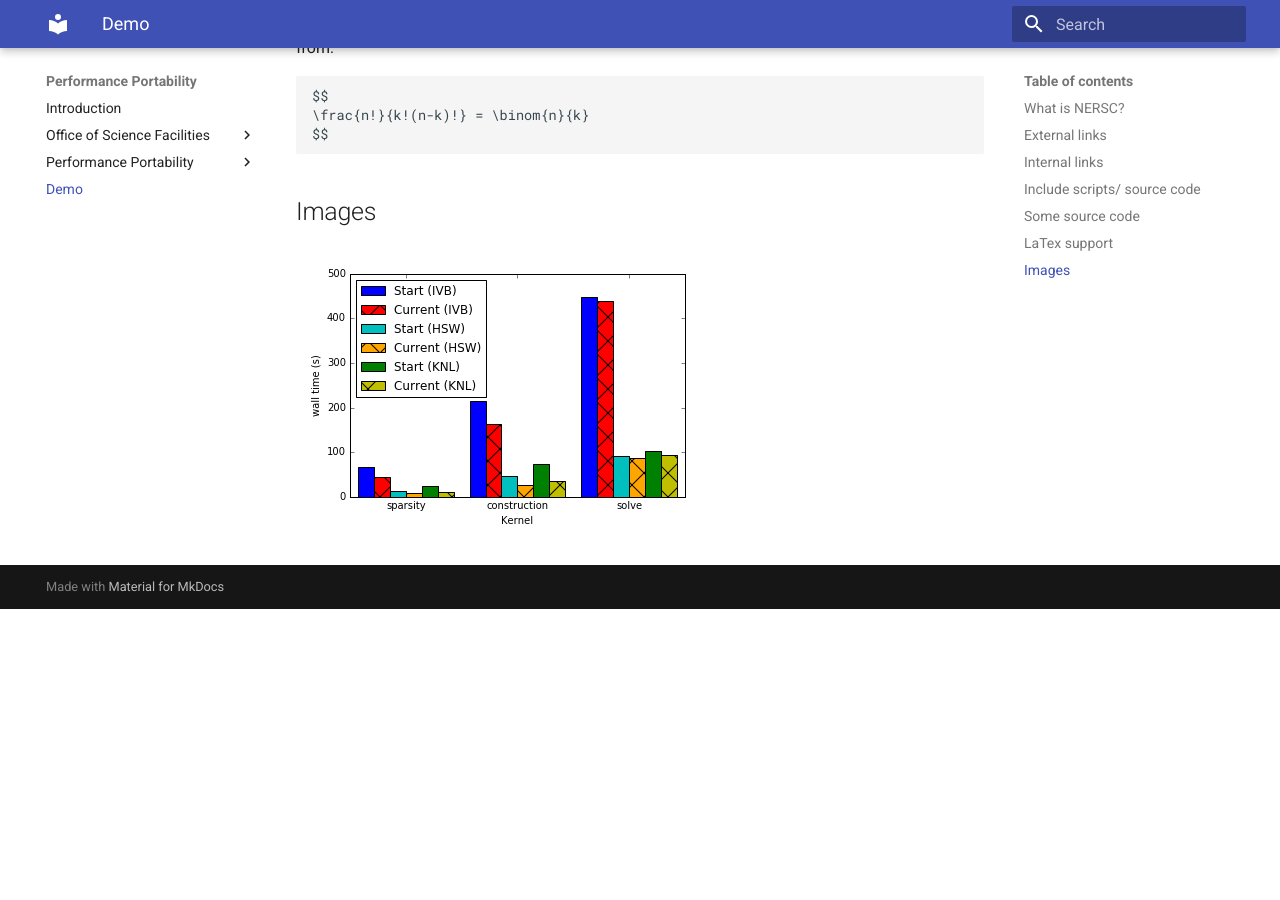
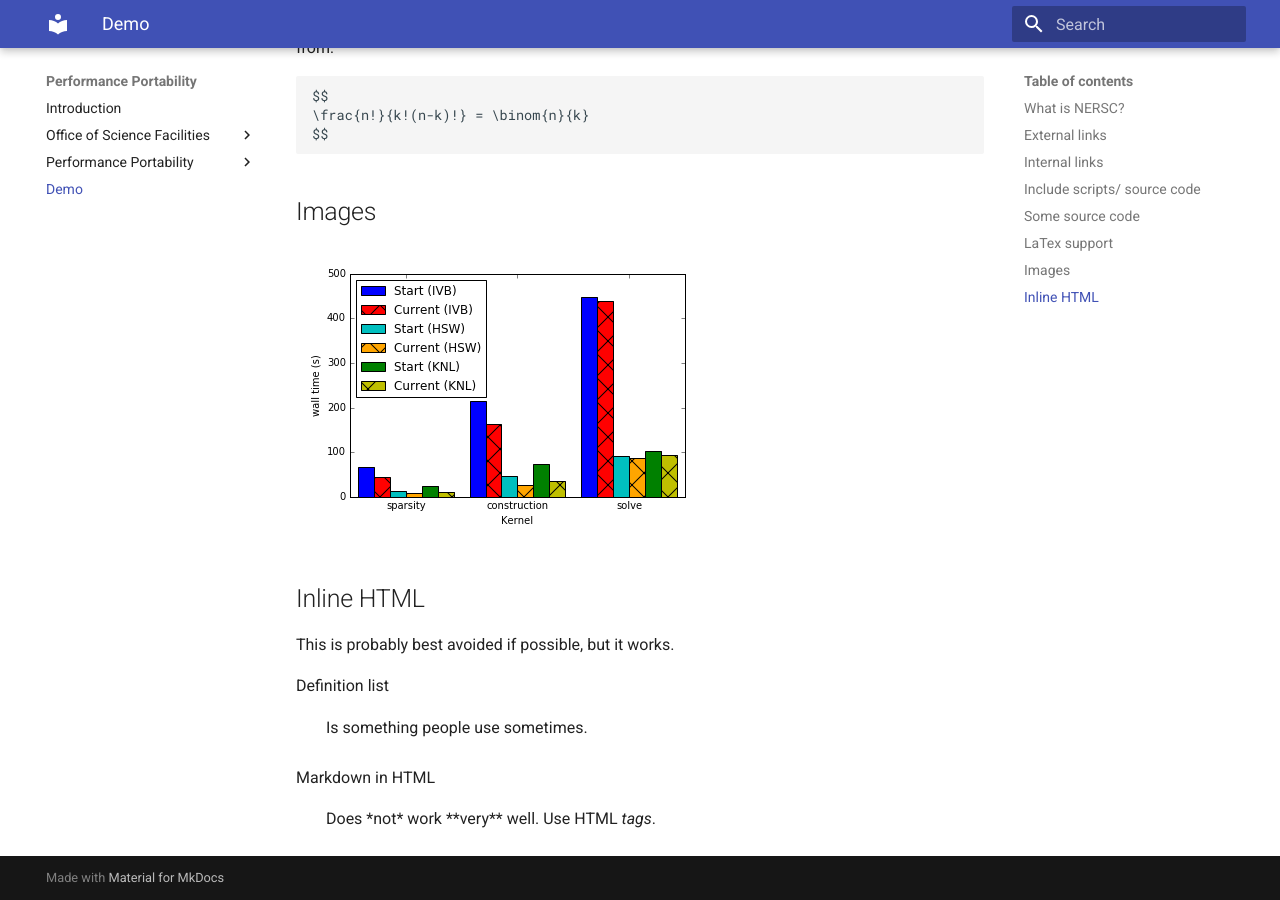
Before and after one commit to jrdeslippe/perfportsite, an MkDocs documentation site: the page built from docs/demo/demo.md, in a window 1280 px wide and 900 px high, scrolled down 2012 px. Built offline with MkDocs 1.6.1 and Material for MkDocs 9.7.7, drawn with Linux system fonts in a browser that asks for light colours; formulas are drawn with MathJax 3; old or Windows-style settings are respelled for this version of MkDocs; before the commit the page ends 2621 px from its top, so only the background shows below that.

Commit message:
add inline html to demo

```diff
--- a/docs/demo/demo.md
+++ b/docs/demo/demo.md
@@ -77,3 +77,16 @@ $$
 
 ## Images
 ![A demo image](demo.png)
+
+
+## Inline HTML
+
+This is probably best avoided if possible, but it works.
+
+<dl>
+  <dt>Definition list</dt>
+  <dd>Is something people use sometimes.</dd>
+
+  <dt>Markdown in HTML</dt>
+  <dd>Does *not* work **very** well. Use HTML <em>tags</em>.</dd>
+</dl>
```
